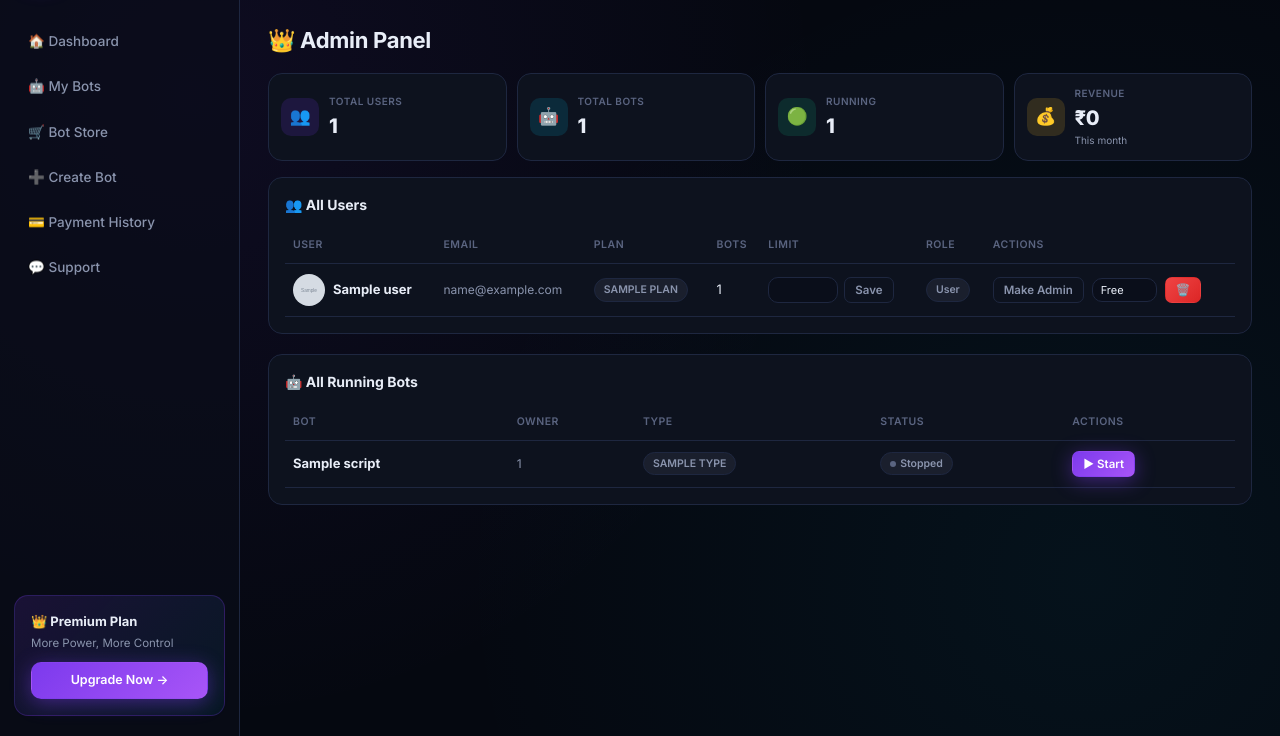
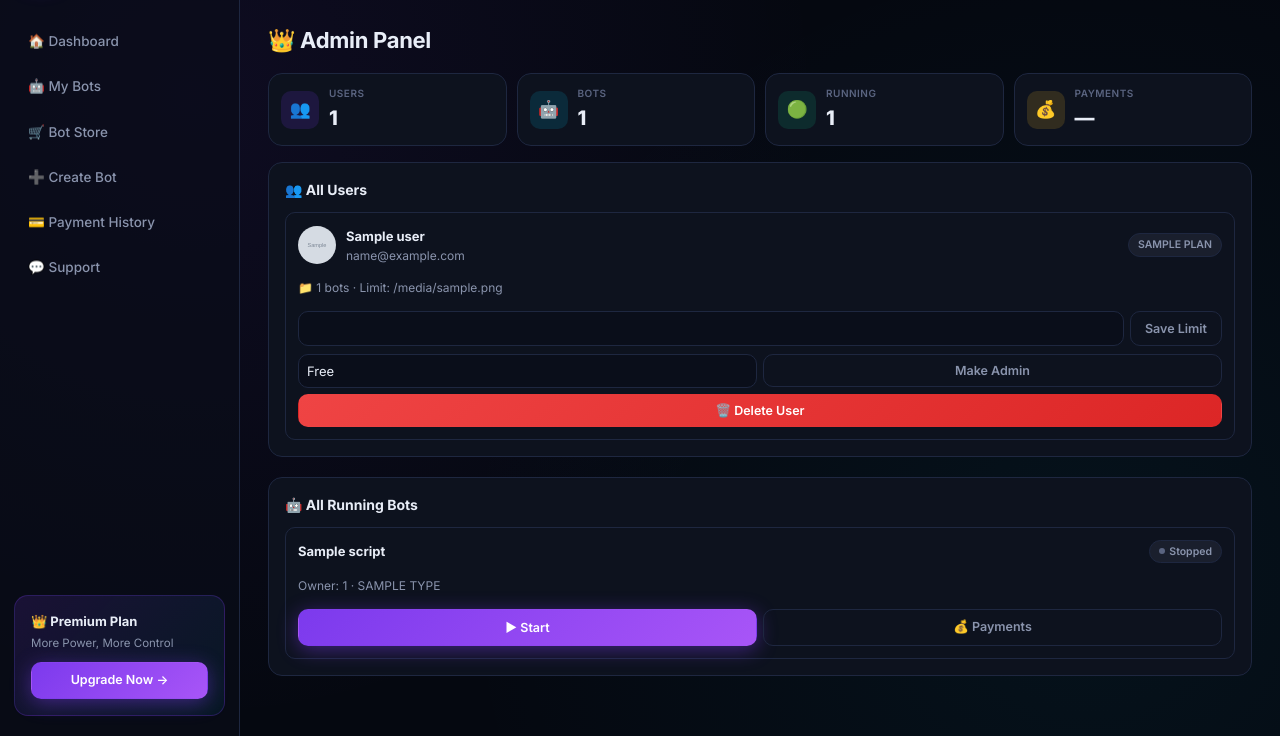
Before and after one commit to Anandsinghsarkar/Hostingwebsite, a Flask app: template templates/admin.html in a window 1280 px wide. Shown: the part 64-800 px from the top of the page. Run offline with Flask 3, Linux system fonts and the light colour scheme; the template is opened without the code that fills it: most values are stand-ins (such as "Sample title", 1, 10 or a date in 2020); grey boxes marked "Sample" are stand-in pictures; parts of the project's set-up code (start-up, migrations or seed data) failed here and were passed over; some libraries are stand-ins or nearby versions.

Commit message:
Update admin.html

```diff
--- a/templates/admin.html
+++ b/templates/admin.html
@@ -4,18 +4,19 @@
 {% block content %}
 <h1 class="page-title">👑 Admin Panel</h1>
 
+<!-- Stats -->
 <div class="stats-row">
     <div class="stat-card">
         <div class="stat-icon purple">👥</div>
         <div class="stat-body">
-            <div class="label">Total Users</div>
+            <div class="label">Users</div>
             <div class="value">{{ users|length }}</div>
         </div>
     </div>
     <div class="stat-card">
         <div class="stat-icon cyan">🤖</div>
         <div class="stat-body">
-            <div class="label">Total Bots</div>
+            <div class="label">Bots</div>
             <div class="value">{{ scripts|length }}</div>
         </div>
     </div>
@@ -29,129 +30,99 @@
     <div class="stat-card">
         <div class="stat-icon gold">💰</div>
         <div class="stat-body">
-            <div class="label">Revenue</div>
-            <div class="value">₹0</div>
-            <div class="sub">This month</div>
+            <div class="label">Payments</div>
+            <div class="value">—</div>
         </div>
     </div>
 </div>
 
-<!-- All Users -->
+<!-- Users - Card View -->
 <div class="card mb-3">
     <div class="card-header">
         <h3>👥 All Users</h3>
     </div>
-    <table class="table">
-        <thead>
-            <tr>
-                <th>User</th>
-                <th>Email</th>
-                <th>Plan</th>
-                <th>Bots</th>
-                <th>Limit</th>
-                <th>Role</th>
-                <th>Actions</th>
-            </tr>
-        </thead>
-        <tbody>
+    {% if users %}
+    <div style="display: flex; flex-direction: column; gap: 12px;">
         {% for u in users %}
-            <tr>
-                <td>
-                    <div class="row">
+        <div style="padding: 12px; border: 1px solid var(--border); border-radius: 10px;">
+            <div class="row mb-2" style="gap: 10px;">
                 {% if u.picture %}
-                            <img src="{{ u.picture }}" style="width:32px;height:32px;border-radius:50%;">
+                    <img src="{{ u.picture }}" style="width:38px;height:38px;border-radius:50%;">
                 {% else %}
-                            <div class="avatar" style="width:32px;height:32px;border-radius:50%;background:linear-gradient(135deg,var(--primary),var(--cyan));display:flex;align-items:center;justify-content:center;font-weight:700;">{{ u.name[0]|upper }}</div>
+                    <div style="width:38px;height:38px;border-radius:50%;background:linear-gradient(135deg,var(--primary),var(--cyan));display:flex;align-items:center;justify-content:center;font-weight:700;flex-shrink:0;">{{ u.name[0]|upper }}</div>
                 {% endif %}
-                        <div><strong>{{ u.name }}</strong></div>
+                <div style="flex: 1; min-width: 0;">
+                    <strong style="font-size: 13px;">{{ u.name }}</strong>
+                    {% if u.is_admin %}<span class="badge badge-admin">👑</span>{% endif %}
+                    <div class="muted small" style="word-break: break-all;">{{ u.email }}</div>
                 </div>
-                </td>
-                <td class="muted small">{{ u.email }}</td>
-                <td>
-                    <span class="badge {{ 'badge-premium' if u.plan == 'premium' else 'badge-off' }}">
-                        {{ u.plan|upper }}
-                    </span>
-                </td>
-                <td>{{ u.script_count }}</td>
-                <td>
-                    <form method="post" action="{{ url_for('admin_set_limit', uid=u.uid) }}" style="display:flex;gap:6px;">
-                        <input name="limit" type="number" min="0" value="{{ u.file_limit }}" style="width:70px;padding:4px 8px;">
-                        <button class="btn btn-ghost btn-xs">Save</button>
+                <span class="badge {{ 'badge-premium' if u.plan == 'premium' else 'badge-off' }}">{{ u.plan|upper }}</span>
+            </div>
+
+            <div class="muted small mb-2">
+                📁 {{ u.script_count }} bots · Limit: {{ u.file_limit }}
+            </div>
+
+            <form method="post" action="{{ url_for('admin_set_limit', uid=u.uid) }}" style="display: flex; gap: 6px; margin-bottom: 8px;">
+                <input name="limit" type="number" min="0" value="{{ u.file_limit }}" style="flex: 1; padding: 8px 10px; font-size: 14px;">
+                <button class="btn btn-ghost btn-sm">Save Limit</button>
             </form>
-                </td>
-                <td>
-                    {% if u.is_admin %}
-                        <span class="badge badge-admin">👑 Admin</span>
-                    {% else %}
-                        <span class="badge badge-off">User</span>
-                    {% endif %}
-                </td>
-                <td>
-                    <div class="row">
-                        <form method="post" action="{{ url_for('admin_toggle_admin', uid=u.uid) }}" style="display:inline;">
-                            <input type="hidden" name="is_admin" value="{{ '0' if u.is_admin else '1' }}">
-                            <button class="btn btn-ghost btn-xs">{{ 'Remove Admin' if u.is_admin else 'Make Admin' }}</button>
-                        </form>
-                        <form method="post" action="{{ url_for('admin_set_plan', uid=u.uid) }}" style="display:inline;">
-                            <select name="plan" onchange="this.form.submit()" style="padding:4px 8px;font-size:11px;">
+
+            <div style="display: grid; grid-template-columns: 1fr 1fr; gap: 6px;">
+                <form method="post" action="{{ url_for('admin_set_plan', uid=u.uid) }}">
+                    <select name="plan" onchange="this.form.submit()" style="padding:8px;font-size:13px;">
                         <option value="free" {{ 'selected' if u.plan=='free' }}>Free</option>
                         <option value="premium" {{ 'selected' if u.plan=='premium' }}>Premium</option>
                         <option value="business" {{ 'selected' if u.plan=='business' }}>Business</option>
                     </select>
+                    <input type="hidden" name="days" value="30">
                 </form>
+                <form method="post" action="{{ url_for('admin_toggle_admin', uid=u.uid) }}">
+                    <input type="hidden" name="is_admin" value="{{ '0' if u.is_admin else '1' }}">
+                    <button class="btn btn-ghost btn-sm" style="width:100%;">{{ 'Remove Admin' if u.is_admin else 'Make Admin' }}</button>
+                </form>
+            </div>
+
             {% if u.uid != user.uid %}
-                        <form method="post" action="{{ url_for('admin_delete_user', uid=u.uid) }}" style="display:inline;" onsubmit="return confirm('Delete this user?')">
-                            <button class="btn btn-danger btn-xs">🗑️</button>
+            <form method="post" action="{{ url_for('admin_delete_user', uid=u.uid) }}" style="margin-top: 6px;" onsubmit="return confirm('Delete this user?')">
+                <button class="btn btn-danger btn-sm" style="width: 100%;">🗑️ Delete User</button>
             </form>
             {% endif %}
         </div>
-                </td>
-            </tr>
         {% endfor %}
-        </tbody>
-    </table>
+    </div>
+    {% endif %}
 </div>
 
-<!-- All Bots -->
+<!-- Bots - Card View -->
 <div class="card">
-    <div class="card-header">
-        <h3>🤖 All Running Bots</h3>
-    </div>
+    <div class="card-header"><h3>🤖 All Running Bots</h3></div>
     {% if scripts %}
-    <table class="table">
-        <thead>
-            <tr>
-                <th>Bot</th>
-                <th>Owner</th>
-                <th>Type</th>
-                <th>Status</th>
-                <th>Actions</th>
-            </tr>
-        </thead>
-        <tbody>
+    <div style="display: flex; flex-direction: column; gap: 10px;">
         {% for s in scripts %}
-            <tr>
-                <td><strong>{{ s.name }}</strong></td>
-                <td class="muted small">{{ s.user_id }}</td>
-                <td><span class="badge badge-off">{{ s.type|upper }}</span></td>
-                <td>
+        <div style="padding: 12px; border: 1px solid var(--border); border-radius: 10px;">
+            <div class="row-between mb-2">
+                <strong style="font-size: 13px; word-break: break-all;">{{ s.name }}</strong>
                 {% if s.running %}
                     <span class="badge badge-on"><span class="dot on"></span> Running</span>
                 {% else %}
                     <span class="badge badge-off"><span class="dot off"></span> Stopped</span>
                 {% endif %}
-                </td>
-                <td>
+            </div>
+            <div class="muted small mb-2" style="word-break: break-all;">
+                Owner: {{ s.user_id }} · {{ s.type|upper }}
+            </div>
+            <div style="display: grid; grid-template-columns: 1fr 1fr; gap: 6px;">
                 {% if s.running %}
-                    <button class="btn btn-danger btn-xs" onclick="adminAct('{{ s.id }}', 'stop')">⏹ Stop</button>
+                <button class="btn btn-danger btn-sm" onclick="adminAct('{{ s.id }}', 'stop')">⏹ Stop</button>
                 {% else %}
-                    <button class="btn btn-primary btn-xs" onclick="adminAct('{{ s.id }}', 'start')">▶ Start</button>
+                <button class="btn btn-primary btn-sm" onclick="adminAct('{{ s.id }}', 'start')">▶ Start</button>
                 {% endif %}
-                </td>
-            </tr>
+                <a href="{{ url_for('admin_payments') }}" class="btn btn-ghost btn-sm">💰 Payments</a>
+            </div>
+        </div>
         {% endfor %}
-        </tbody>
-    </table>
+    </div>
     {% else %}
     <p class="muted small" style="padding: 20px 0; text-align: center;">No bots hosted yet.</p>
     {% endif %}
```
Lines whose indentation alone changed are shown as unchanged.
